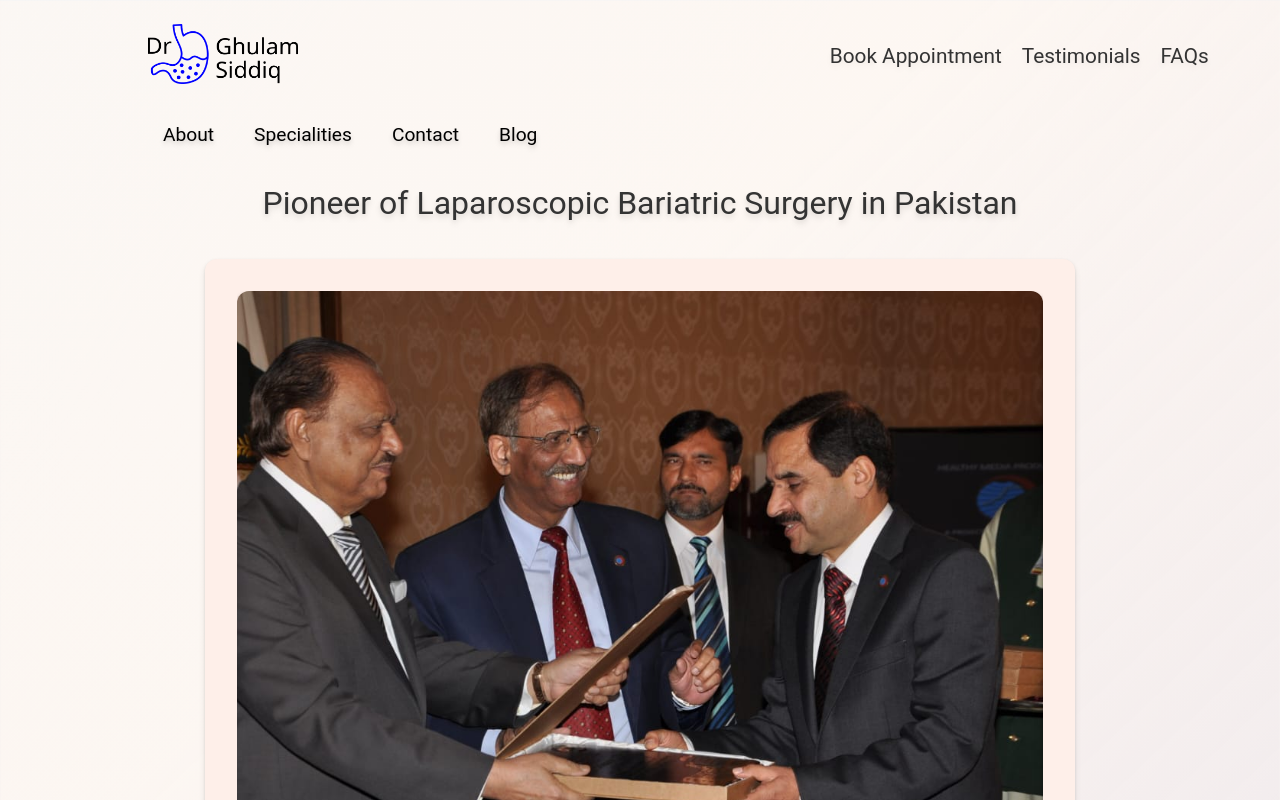
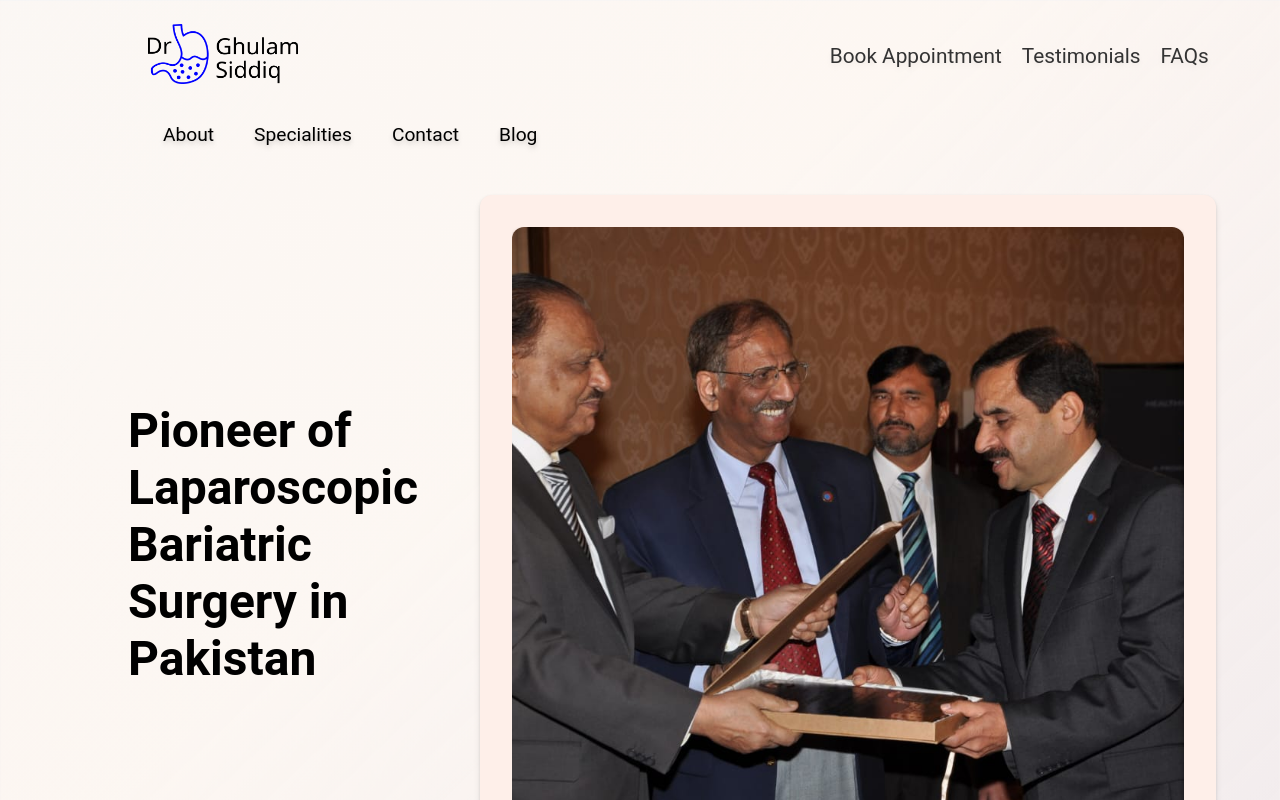
Before and after one commit to emad-siddiq/surgeon_website, a React (Create React App) app in the folder frontend/: page / in a window 1280 px wide. Shown: the top 800 px of the page. Built offline with nearby package versions, Linux system fonts and the light colour scheme.

Commit message:
add hero section

```diff
--- a/frontend/src/components/web/Slideshow/Slideshow.css
+++ b/frontend/src/components/common/Slideshow/Slideshow.css
@@ -13,7 +13,6 @@
               0px 1px 3px rgba(0, 0, 0, 0.08);
   border-radius: 12px;
   background: rgb(254, 239, 233);
-
   margin-top: 3vh;
 }
 
--- /dev/null
+++ b/frontend/src/components/common/Slideshow/Slideshow.jsx
@@ -0,0 +1,45 @@
+import React, { useRef, useEffect } from 'react';
+import { register } from 'swiper/element/bundle';
+import './Slideshow.css';
+
+register();
+
+const Slideshow = ({ images }) => {
+  const swiperElRef = useRef(null);
+
+  useEffect(() => {
+    const swiperContainer = swiperElRef.current;
+
+    if (swiperContainer) {
+      swiperContainer.autoplay = {
+        delay: 3000,
+        disableOnInteraction: false
+      };
+      swiperContainer.loop = true;
+      swiperContainer.pagination = true;
+      swiperContainer.slidesPerView = 1;
+      swiperContainer.speed = 1500;
+    }
+  }, []);
+
+  return (
+    <div className="container">
+      <swiper-container
+        ref={swiperElRef}
+        autoplay="true"
+        loop="true"
+      >
+        {images.map((image, index) => (
+          <swiper-slide key={index}>
+            <div
+              className="main-image"
+              style={{backgroundImage: `url(${image})`}}
+            ></div>
+          </swiper-slide>
+        ))}
+      </swiper-container>
+    </div>
+  );
+};
+
+export default Slideshow;
--- a/frontend/src/components/web/Heading/Heading.jsx
+++ /dev/null
@@ -1,12 +0,0 @@
-import "./Heading_Large.css";
-import "./Heading_Small.css";
-
-const Heading = () => {
-    return (
-        <div className="heading">
-                <h1> Pioneer of Laparoscopic Bariatric Surgery in Pakistan </h1>
-        </div>
-    )
-}
-
-export default Heading;
--- a/frontend/src/components/web/Heading/Heading_Large.css
+++ /dev/null
@@ -1,24 +0,0 @@
-
-@media (min-width: 700px) {
-
-.heading {
-  display: flex;
-  justify-content: center;
-  align-items: center;
-  height: 7vh;
-  padding-top: 4vh;
-  padding-bottom: 4vh;
-
-}
-
-h1 {
-  text-align: center;
-  font-weight: 400;
-  font-size: 4vh;
-  color: #333;
-  text-shadow: 0px 4px 6px rgba(0, 0, 0, 0.1),
-               0px 2px 4px rgba(0, 0, 0, 0.05);
-  margin: 0;
-
-}
-}
--- a/frontend/src/components/web/Heading/Heading_Small.css
+++ /dev/null
@@ -1,22 +0,0 @@
-
-@media (min-width: 300px) and (max-width: 700px) {
-
-    .heading {
-      display: flex;
-      justify-content: center;
-      align-items: center;
-      height: 5vh;
-      padding: 7vh 2vh 3vh 2vh;
-
-    }
-
-    h1 {
-      text-align: center;
-      font-weight: 400;
-      font-size: 3vh;
-      color: #333;
-      text-shadow: 0px 4px 6px rgba(0, 0, 0, 0.1),
-                   0px 2px 4px rgba(0, 0, 0, 0.05);
-
-    }
-    }
--- /dev/null
+++ b/frontend/src/components/web/Hero/Hero.css
@@ -0,0 +1,51 @@
+@media (min-width: 800px) {
+    .hero-container {
+      width: 100%;
+      display: flex;
+      align-items: center;
+    }
+
+    .hero-content {
+      display: flex;
+      flex-direction: row;
+      align-items: center;
+      width: 95%;
+      gap: 2rem;
+    }
+
+    .heading {
+      width: 40vw;
+      text-align: left;
+      padding-left: 10vw;
+    }
+
+    .slideshow-wrapper {
+      width: 50vw;
+    }
+  }
+
+  @media (max-width: 800px) {
+    .hero-container {
+      width: 100%;
+      display: flex;
+      justify-content: center;
+      align-items: center;
+    }
+
+    .hero-content {
+      display: flex;
+      flex-direction: column;
+      align-items: center;
+      width: 100%;
+    }
+
+    .heading {
+      text-align: center;
+      margin-bottom: 1rem;
+      width: 100%;
+    }
+
+    .slideshow-wrapper {
+      width: 100%;
+    }
+  }
--- /dev/null
+++ b/frontend/src/components/web/Hero/Hero.jsx
@@ -0,0 +1,25 @@
+import React from "react";
+import SlideShow from "./../../common/Slideshow/Slideshow";
+import "./Hero.css";
+
+// Slideshow images
+import mainImage1 from '../../../assets/images/main-slider/1.jpeg';
+import mainImage2 from '../../../assets/images/main-slider/2.jpeg';
+import mainImage3 from '../../../assets/images/main-slider/3.jpeg';
+
+const Hero = () => {
+  const slideshowImages = [mainImage1, mainImage2, mainImage3];
+
+  return (
+    <div className="hero-container">
+      <div className="hero-content">
+        <div className="heading">
+          <h1>Pioneer of Laparoscopic Bariatric Surgery in Pakistan</h1>
+        </div>
+        <SlideShow images={slideshowImages} />
+      </div>
+    </div>
+  );
+};
+
+export default Hero;
--- a/frontend/src/components/web/Slideshow/Slideshow.jsx
+++ /dev/null
@@ -1,58 +0,0 @@
-import React, { useRef, useEffect } from 'react';
-import { register } from 'swiper/element/bundle';
-import mainImage1 from '../../../assets/images/main-slider/1.jpeg';
-import mainImage3 from '../../../assets/images/main-slider/2.jpeg';
-import mainImage4 from '../../../assets/images/main-slider/3.jpeg';
-import './Slideshow.css';
-
-register();
-
-const SlideShow = () => {
-  const swiperElRef = useRef(null);
-
-  useEffect(() => {
-    const swiperContainer = swiperElRef.current;
-
-    if (swiperContainer) {
-      swiperContainer.autoplay = {
-        delay: 3000,
-        disableOnInteraction: false
-      };
-      swiperContainer.loop = true;
-      swiperContainer.pagination = true;
-      swiperContainer.slidesPerView = 1;
-      swiperContainer.speed = 1500;
-    }
-  }, []);
-
-  return (
-    <div className="container">
-      <swiper-container
-        ref={swiperElRef}
-        autoplay="true"
-        loop="true"
-      >
-        <swiper-slide>
-          <div
-            className="main-image"
-            style={{backgroundImage: `url(${mainImage1})`}}
-          ></div>
-        </swiper-slide>
-        <swiper-slide>
-          <div
-            className="main-image"
-            style={{backgroundImage: `url(${mainImage3})`}}
-          ></div>
-        </swiper-slide>
-        <swiper-slide>
-          <div
-            className="main-image"
-            style={{backgroundImage: `url(${mainImage4})`}}
-          ></div>
-        </swiper-slide>
-      </swiper-container>
-    </div>
-  );
-};
-
-export default SlideShow;
--- a/frontend/src/pages/Home/mobile/Home.jsx
+++ b/frontend/src/pages/Home/mobile/Home.jsx
@@ -6,8 +6,8 @@ import MobileLogo from "./../../../components/mobile/MobileLogo/MobileLogo";
 import MobileSidebar from "./../../../components/mobile/MobileSidebar/MobileSidebar";
 
 /* Web specific components */
-import Heading from './../../../components/web/Heading/Heading';
-import SlideShow from './../../../components/web/Slideshow/Slideshow';
+import Hero from './../../../components/web/Hero/Hero';
+
 import AboutSection1 from './../../../components/web/AboutSection/AboutSection1';
 import AboutSection2 from './../../../components/web/AboutSection/AboutSection2';
 import Consultation from './../../../components/web/Consultation/Consultation';
@@ -27,8 +27,7 @@ const Home = ({ isMobile }) => {
 
 
 
-      <Heading />
-      <SlideShow />
+      <Hero />
       <AboutSection1 />
       <Consultation />
       <AboutSection2 />
--- a/frontend/src/pages/Home/web/Home.jsx
+++ b/frontend/src/pages/Home/web/Home.jsx
@@ -8,8 +8,7 @@ import MobileSidebar from "./../../../components/mobile/MobileSidebar/MobileSide
 /* Web specific components */
 import HoverBar from "./../../../components/web/HoverBar/HoverBar";
 import NavBar from './../../../components/web/NavBar/NavBar';
-import Heading from './../../../components/web/Heading/Heading';
-import SlideShow from './../../../components/web/Slideshow/Slideshow';
+import Hero from './../../../components/web/Hero/Hero';
 import AboutSection1 from './../../../components/web/AboutSection/AboutSection1';
 import AboutSection2 from './../../../components/web/AboutSection/AboutSection2';
 import Consultation from './../../../components/web/Consultation/Consultation';
@@ -36,8 +35,7 @@ const Home = ({ isMobile }) => {
           <HoverBar />
         </>
       )}
-      <Heading />
-      <SlideShow />
+      <Hero />
       <AboutSection1 />
       <Consultation />
       <AboutSection2 />
```
Also changed, not shown: frontend/src/pages/Home/mobile/Home.css (deleted), frontend/src/pages/Home/web/Home.css (deleted).
